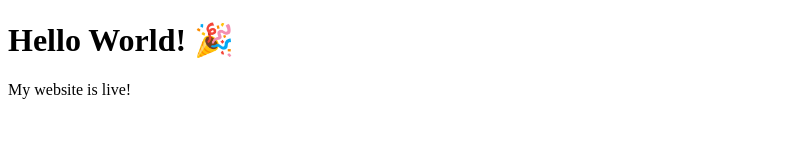
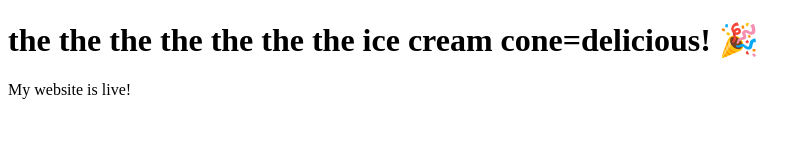
Before and after one commit to junhui207/junhui207.github.io, a plain HTML site: page index.html in a window 1280 px wide. Shown: the whole page, without its empty margins (0-811 px from the left). Drawn offline with Linux system fonts and the light colour scheme.

Commit message:
Update index.html

```diff
--- a/index.html
+++ b/index.html
@@ -1,7 +1,7 @@
 <!doctype html>
 <html>
 <body>
-  <h1>Hello World! 🎉</h1>
+  <h1>the the the the the the the ice cream cone=delicious! 🎉</h1>
   <p>My website is live!</p>
 </body>
 </html>
```
